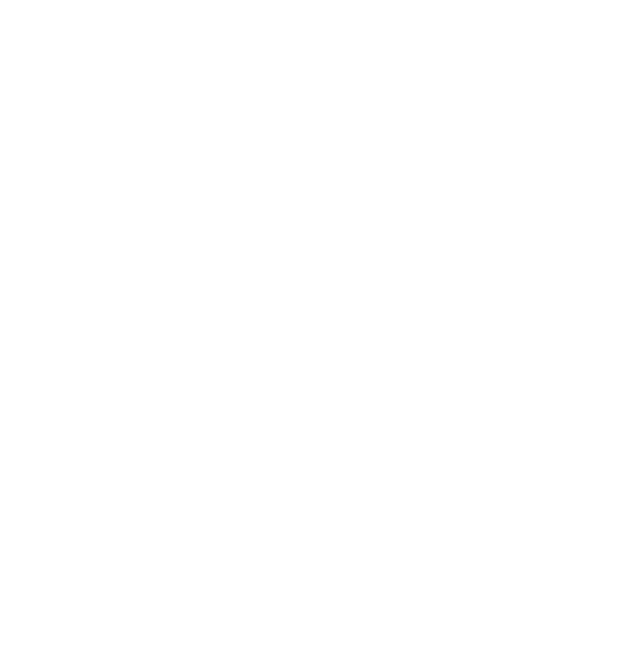
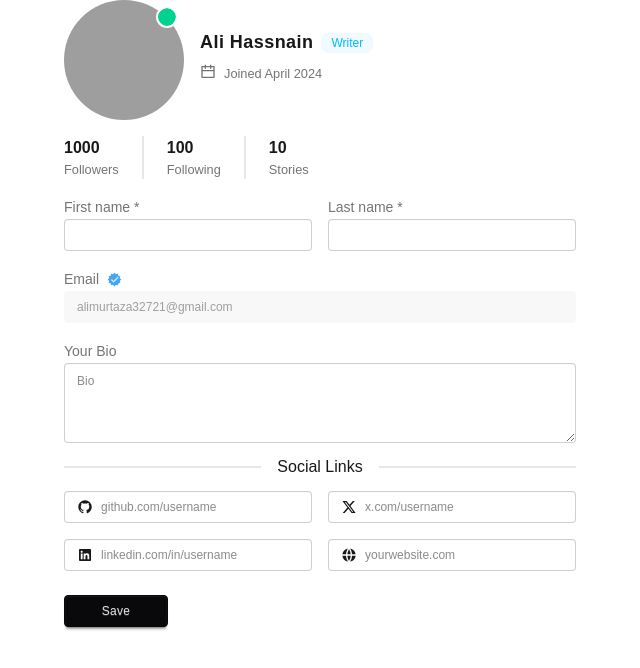
Before and after one commit to alihassnain-github/share-a-story-frontend, a Next.js app: page /profile in a window 1280 px wide. Shown: the top 668 px of the page, without its empty margins (0-640 px from the left). Built offline with nearby package versions, Linux system fonts and the light colour scheme; grey boxes are pictures that could not be loaded; a web font is replaced by a local one.

Commit message:
home page layout created

```diff
--- a/app/(auth)/profile/page.tsx
+++ b/app/(auth)/profile/page.tsx
@@ -1,8 +1,143 @@
+"use client";
+
+import { RiCalendarLine, RiGithubFill, RiGlobalFill, RiLinkedinBoxFill, RiTwitterXFill } from "@remixicon/react";
+import Image from "next/image";
+import { ChangeEvent, useState } from "react";
+
 export default function ProfilePage() {
+
+    const [upload, setUpload] = useState<null | string>(null);
+
+    const handleImageChange = (e: ChangeEvent<HTMLInputElement>) => {
+        const file = e.target.files?.[0];
+        if (file) {
+            setUpload(URL.createObjectURL(file));
+        }
+    };
+
     return (
         <main>
-            <section className="min-h-dvh px-4 sm:px-6 md:px-8 lg:px-12 xl:px-16 content-center">
-
+            <section className="min-h-dvh px-4 sm:px-6 md:px-8 lg:px-12 xl:px-16 md:max-w-1/2">
+                <div>
+                    <form className="space-y-4">
+                        <div className="flex items-start flex-col gap-4">
+                            <div className="flex items-center gap-4">
+                                <div className="avatar avatar-online w-30 relative">
+                                    <div className="rounded-full">
+                                        <img src="https://img.daisyui.com/images/profile/demo/yellingcat@192.webp" />
+                                    </div>
+                                </div>
+                                <div>
+                                    <strong className="text-lg tracking-wide">Ali Hassnain</strong>
+                                    <div className="badge badge-soft badge-info badge-sm ms-2">Writer</div>
+                                    <small className="block my-2 label">
+                                        <RiCalendarLine size={16} className="inline me-2 mb-1" />
+                                        Joined April 2024
+                                    </small>
+                                </div>
+                            </div>
+                            <div className="flex">
+                                <div>
+                                    <strong>1000</strong>
+                                    <small className="block label">Followers</small>
+                                </div>
+                                <div className="divider divider-horizontal"></div>
+                                <div>
+                                    <strong>100</strong>
+                                    <small className="block label">Following</small>
+                                </div>
+                                <div className="divider divider-horizontal"></div>
+                                <div>
+                                    <strong>10</strong>
+                                    <small className="block label">Stories</small>
+                                </div>
+                            </div>
+                        </div>
+                        <div className="grid grid-cols-1 sm:grid-cols-2 gap-4">
+                            <div>
+                                <label htmlFor="firstName" className="label">
+                                    <span className="label-text font-medium text-sm">
+                                        First name *
+                                    </span>
+                                </label>
+                                <input
+                                    type="text"
+                                    required
+                                    placeholder=""
+                                    className="input input-bordered w-full input-sm"
+                                    id="firstName"
+                                    name="firstName"
+                                    autoComplete="given-name"
+                                />
+                            </div>
+                            <div>
+                                <label htmlFor="lastName" className="label">
+                                    <span className="label-text font-medium text-sm">
+                                        Last name *
+                                    </span>
+                                </label>
+                                <input
+                                    type="text"
+                                    required
+                                    className="input input-bordered w-full input-sm"
+                                    id="lastName"
+                                    name="lastName"
+                                    autoComplete="family-name"
+                                />
+                            </div>
+                        </div>
+                        <div>
+                            <label htmlFor="email" className="label">
+                                <span className="label-text font-medium flex items-center gap-2 text-sm">
+                                    Email
+                                    <Image src={"/verified.png"} alt="Verified" width={15} height={15} />
+                                </span>
+                            </label>
+                            <input
+                                type="email"
+                                readOnly
+                                disabled
+                                className="input input-bordered w-full input-sm"
+                                id="email"
+                                name="email"
+                                value={"alimurtaza32721@gmail.com"}
+                                autoComplete="email"
+                            />
+                        </div>
+                        <div>
+                            <label htmlFor="bio" className="label">
+                                <span className="label-text font-medium text-sm">
+                                    Your Bio
+                                </span>
+                            </label>
+                            <textarea className="textarea h-20 block w-full textarea-sm" id="bio" name="bio" placeholder="Bio"></textarea>
+                        </div>
+                        <div className="divider divider-vertical">
+                            Social Links
+                        </div>
+                        <div className="grid grid-cols-2 gap-4">
+                            <label className="input input-sm">
+                                <RiGithubFill size={18} />
+                                <input type="text" className="grow" placeholder="github.com/username" />
+                            </label>
+                            <label className="input input-sm">
+                                <RiTwitterXFill size={18} />
+                                <input type="text" className="grow" placeholder="x.com/username" />
+                            </label>
+                            <label className="input input-sm">
+                                <RiLinkedinBoxFill size={18} />
+                                <input type="text" className="grow" placeholder="linkedin.com/in/username" />
+                            </label>
+                            <label className="input input-sm">
+                                <RiGlobalFill size={18} />
+                                <input type="text" className="grow" placeholder="yourwebsite.com" />
+                            </label>
+                        </div>
+                        <button type="submit" className="btn btn-neutral btn-sm min-w-26 font-medium tracking-wide mt-2">
+                            Save
+                        </button>
+                    </form>
+                </div>
             </section>
         </main>
     )
```
Also changed, not shown: app/(application)/layout.tsx (added), public/verified.png (added).
